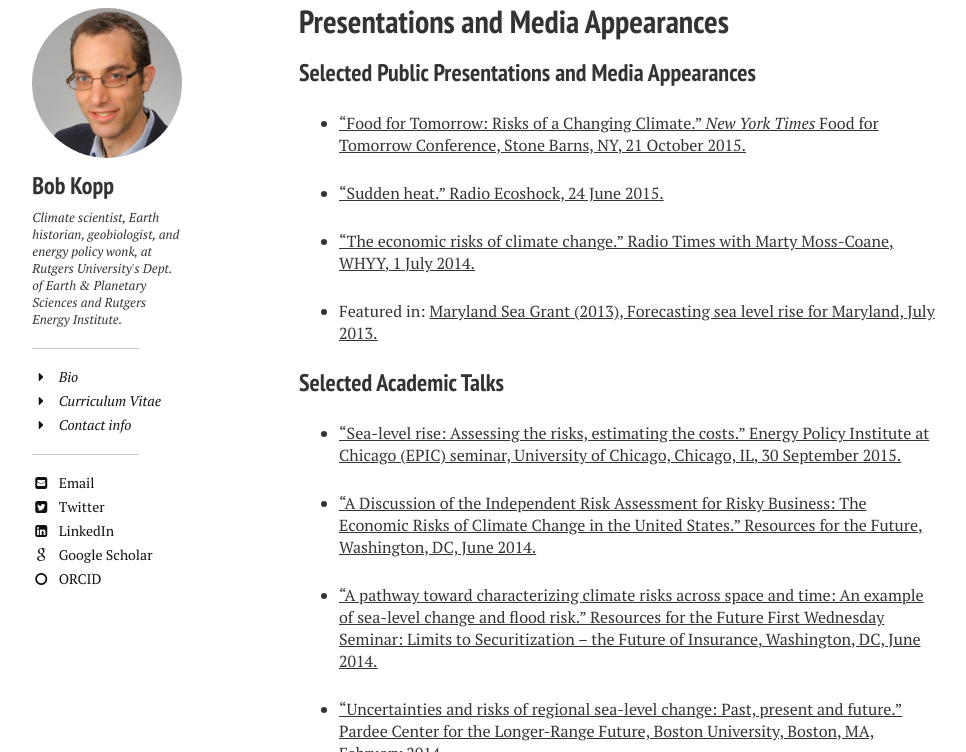
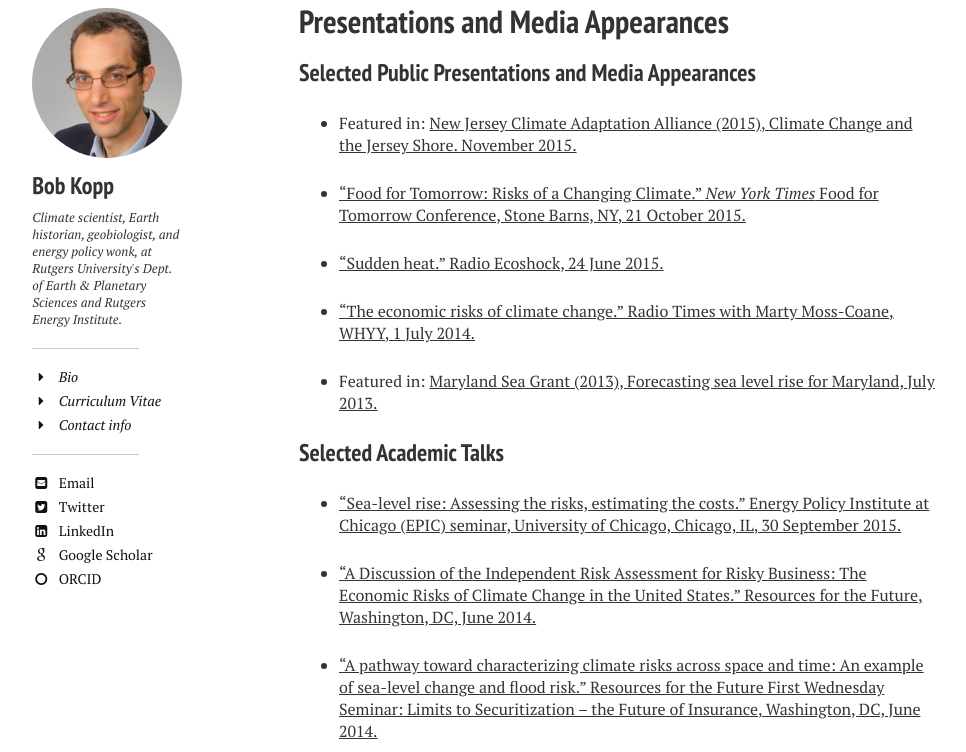
Before and after one commit to mrke/bobkopp.github.io, a Jekyll site: the page built from presentations/index.md, in a window 1280 px wide and 900 px high, scrolled down 925 px, cut to the strip 148-900 px from the top of the window. Shown: the whole strip, without its empty margins (21-987 px from the left). Built offline with Jekyll 4.4.1, drawn with Linux system fonts in a browser that asks for light colours; nearby versions of some CDN libraries.

Commit message:
NJCAA video

```diff
--- a/presentations/index.md
+++ b/presentations/index.md
@@ -24,6 +24,8 @@ image:
 
 ### Selected Public Presentations and Media Appearances
 
+  * Featured in: [New Jersey Climate Adaptation Alliance (2015), Climate Change and the Jersey Shore. November 2015.](https://youtu.be/zZn5Xh5FD88)
+
 * ["Food for Tomorrow: Risks of a Changing Climate." _New York Times_ Food for Tomorrow Conference, Stone Barns, NY, 21 October 2015.](http://goo.gl/B5LaTz)
 
 * ["Sudden heat." Radio Ecoshock, 24 June 2015.](https://goo.gl/e3TWX8)
```
